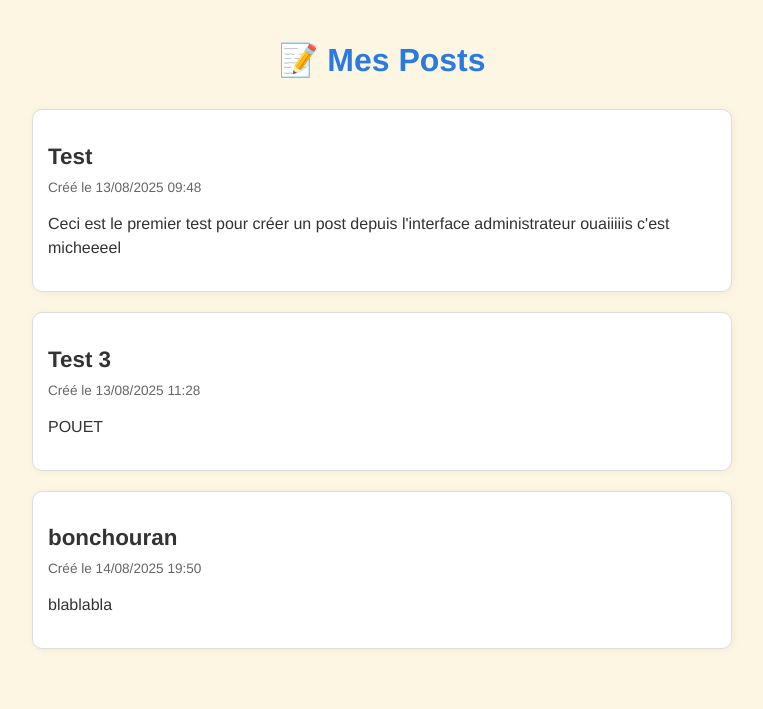
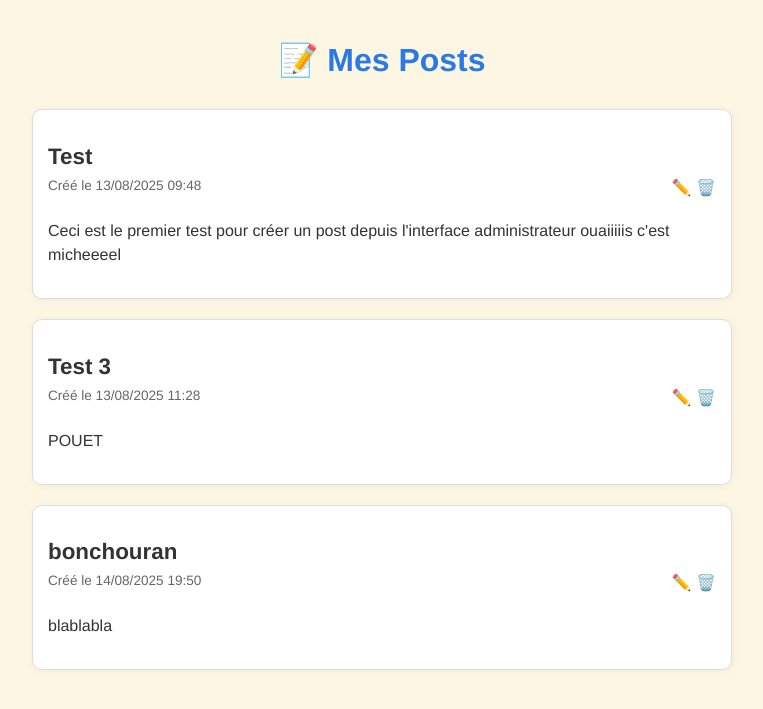
Before and after one commit to sarah-sdk/python-rank-up, a Django app: page /posts/ in a window 1280 px wide. Shown: the top 709 px of the page, without its empty margins (258-1021 px from the left). Run offline with Django 5.2, Linux system fonts and the light colour scheme; data comes from the database, SQL or seed files in the repository; both versions use the stored data as it was after the commit.

Commit message:
edit and delete post

```diff
--- a/semaine-05-django-init/blog/posts/static/posts/style.css
+++ b/semaine-05-django-init/blog/posts/static/posts/style.css
@@ -31,18 +31,28 @@ article:hover {
   transform: translateY(-2px);
 }
 
-article h2 {
+article header {
+  display: grid;
+  grid-template-columns: 2fr;
+}
+
+article header h2 {
   font-weight: bold;
   font-size: 1.4em;
   margin-bottom: 8px;
+  grid-column: span 2;
 }
 
-article time {
+article header time {
   font-size: 0.85em;
   color: #666;
   margin-bottom: 10px;
 }
 
+article header a {
+  text-decoration: none;
+}
+
 article p {
   line-height: 1.5;
 }
--- a/semaine-05-django-init/blog/posts/templates/posts/form.html
+++ b/semaine-05-django-init/blog/posts/templates/posts/form.html
@@ -1,5 +1,3 @@
-
-
 {% block content %}
 <h1>Créer un nouveau post</h1>
 
@@ -7,5 +5,6 @@
     {% csrf_token %}
     {{ form.as_p }}
     <button type="submit">Publier</button>
+    <a href="{% url 'posts_list' %}">Annuler</a>
 </form>
 {% endblock %}
--- a/semaine-05-django-init/blog/posts/templates/posts/list.html
+++ b/semaine-05-django-init/blog/posts/templates/posts/list.html
@@ -14,8 +14,14 @@
     {% if posts %}
       {% for post in posts %}
         <article>
-          <h2>{{ post.title }}</h2>
-          <time>Créé le {{ post.created_at|date:"d/m/Y H:i" }}</time>
+          <header>
+            <h2>{{ post.title }}</h2>
+            <time>Créé le {{ post.created_at|date:"d/m/Y H:i" }}</time>
+            <div>
+              <a href="{% url 'post_edit' post.pk %}">✏️</a>
+              <a href="{% url 'post_delete' post.pk %}">🗑️</a>
+            </div>
+          </header>
           <p>{{ post.content }}</p>
         </article>
       {% endfor %}
--- a/semaine-05-django-init/blog/posts/urls.py
+++ b/semaine-05-django-init/blog/posts/urls.py
@@ -4,4 +4,6 @@ from . import views
 urlpatterns = [
   path('', views.posts_list, name='posts_list'),
   path('add/', views.post_create, name='post_create'),
+  path('<pk>/edit/', views.post_edit, name='post_edit'),
+  path('<pk>/delete/', views.post_delete, name='post_delete'),
 ]
--- a/semaine-05-django-init/blog/posts/views.py
+++ b/semaine-05-django-init/blog/posts/views.py
@@ -1,4 +1,4 @@
-from django.shortcuts import render, redirect
+from django.shortcuts import get_object_or_404, render, redirect
 from .models import Post
 from .forms import PostForm
 
@@ -13,9 +13,28 @@ def post_create(request):
     form = PostForm(request.POST)
     if form.is_valid():
       form.save()
-      return redirect('/posts/')
+      return redirect('posts_list')
 
   else:
     form = PostForm()
 
   return render(request, 'posts/form.html', {'form': form})
+
+def post_edit(request, pk):
+  post = get_object_or_404(Post, pk=pk)
+  if request.method == 'POST':
+    form = PostForm(request.POST, instance=post)
+    if form.is_valid():
+      form.save()
+      return redirect('posts_list')
+
+  else:
+    form = PostForm(instance=post)
+    return render(request, 'posts/form.html', {'form': form})
+
+def post_delete(request, pk):
+  post = get_object_or_404(Post, pk=pk)
+  if request.method == 'POST':
+    post.delete()
+    return redirect('posts_list')
+  return render(request, 'posts/confirm_delete.html', {'post': post})
```
Also changed, not shown: semaine-05-django-init/blog/posts/templates/posts/confirm_delete.html (added, +8 -0 lines), semaine-05-django-init/blog/db.sqlite3.
